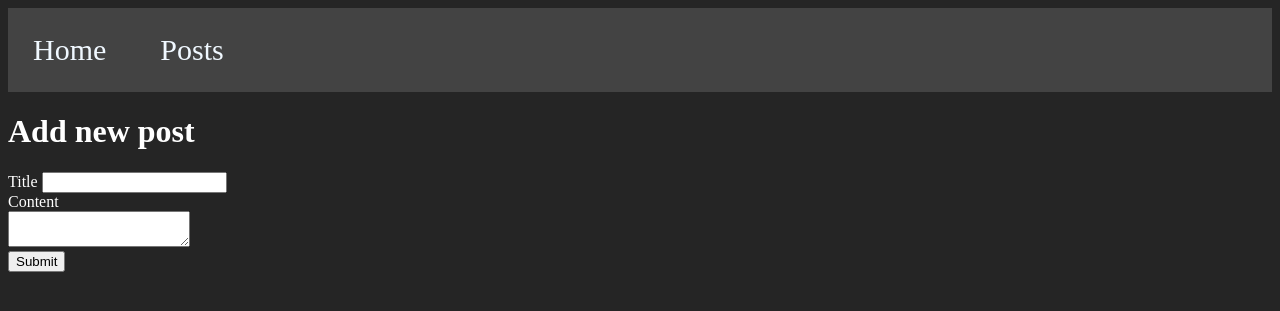
After one commit to AlexandrBal/FlaskProject, a Flask app: template templates/add_post.html in a window 1280 px wide. The commit adds this page. Shown: the top 311 px of the page. Run offline with Flask 3, Linux system fonts and the light colour scheme; the template is opened without the code that fills it, so the values that code supplies are empty.

Commit message:
Сделана база. Предполагается добавить кнопки удаления и авторизацию

```diff
--- a/App.py
+++ b/App.py
@@ -1,3 +1,55 @@
 from flask import *
+import sqlite3
 
 app = Flask(__name__)
+
+def get_db_connection():
+    conn = sqlite3.connect("database.db")
+    conn.row_factory = sqlite3.Row
+    return conn
+
+
+@app.route("/")
+def index():
+    conn = get_db_connection()
+    posts = conn.execute('SELECT * FROM posts').fetchall()
+    conn.close()
+    return render_template('index.html', posts=posts)
+
+@app.route('/<int:post_id>')
+def get_post(post_id):
+    conn = get_db_connection()
+    post = conn.execute("SELECT * FROM posts WHERE id = ?", (post_id,)).fetchone()
+    conn.close()
+    return render_template('post.html', post=post)
+
+@app.route('/new', methods=['GET', 'POST'])
+def new_post():
+    if request.method == 'POST':
+        title = request.form['title']
+        content = request.form['content']
+
+        conn = get_db_connection()
+        conn.execute('INSERT INTO posts (title, content) VALUES (?, ?)', (title, content))
+        conn.commit()
+        conn.close()
+
+        return redirect(url_for('index'))
+    return render_template('add_post.html')
+
+
+def init_db():
+    conn = get_db_connection()
+    conn.execute("""CREATE TABLE IF NOT EXISTS posts (
+                id INTEGER PRIMARY KEY AUTOINCREMENT,
+                title TEXT NOT NULL,
+                content TEXT NOT NULL
+                 )""")
+    conn.close()
+
+@app.before_request
+def before_first_request():
+    init_db()
+
+if __name__ == '__main__':
+    app.run()
--- /dev/null
+++ b/static/styles/style.css
@@ -0,0 +1,28 @@
+body {
+    background-color: rgb(37, 37, 37);
+    color: white;
+}
+
+.posts {
+    list-style-type: none;
+    background-color: rgb(67, 67, 67);
+    margin: 0;
+    padding: 0;
+}
+
+.posts li {
+    display: inline-block;
+}
+
+.posts li a {
+    text-decoration: none;
+    color: aliceblue;
+    display: block;
+    padding: 25px;
+    font-size: 30px;
+}
+
+
+.posts a:hover {
+    background-color: rgb(84, 154, 131);
+}
--- /dev/null
+++ b/templates/add_post.html
@@ -0,0 +1,24 @@
+{% extends 'base.html' %}
+
+{% block title %}Добавить новый пост{% endblock %}
+
+{% block content %}
+<h1>Add new post</h1>
+{% with messages = get_flashed_messages() %}
+{% if messages %}
+<ul class="flashes">
+    {% for message in messages %}
+    <li>{{ message }}</li>
+    {% endfor %}
+</ul>
+{% endif %}
+{% endwith %}
+
+<form method="post">
+    <label for="title">Title</label>
+    <input type="text" id="title" name="title" required><br>
+    <label for="content">Content</label><br>
+    <textarea type="text", id="content", name="content" required></textarea><br>
+    <button type="submit" value="Submit">Submit</button>
+</form>
+{% endblock %}
--- a/templates/base.html
+++ b/templates/base.html
@@ -1,12 +1,20 @@
 <!DOCTYPE html>
-<html lang="en">
+<html>
 <head>
     <meta charset="UTF-8">
-    {% block title %}
-    {% endblock %}
+    <link rel="stylesheet" href="{{ url_for('static', filename='styles/style.css') }}">
+    <title>{% block title %}{% endblock %}</title>
 </head>
 <body>
-{% block body %}
-{% endblock %}
+    <nav class="navigation">
+        <ul class="posts">
+            <li><a href="/">Home</a></li>
+            <li><a href="/posts">Posts</a></li>
+        </ul>
+    </nav>
+    <div class="content">
+        {% block content %}
+        {% endblock %}
+    </div>
 </body>
 </html>
```
Also changed, not shown: templates/index.html (added, +13 -0 lines), templates/post.html (added, +8 -0 lines), database.db (added).
